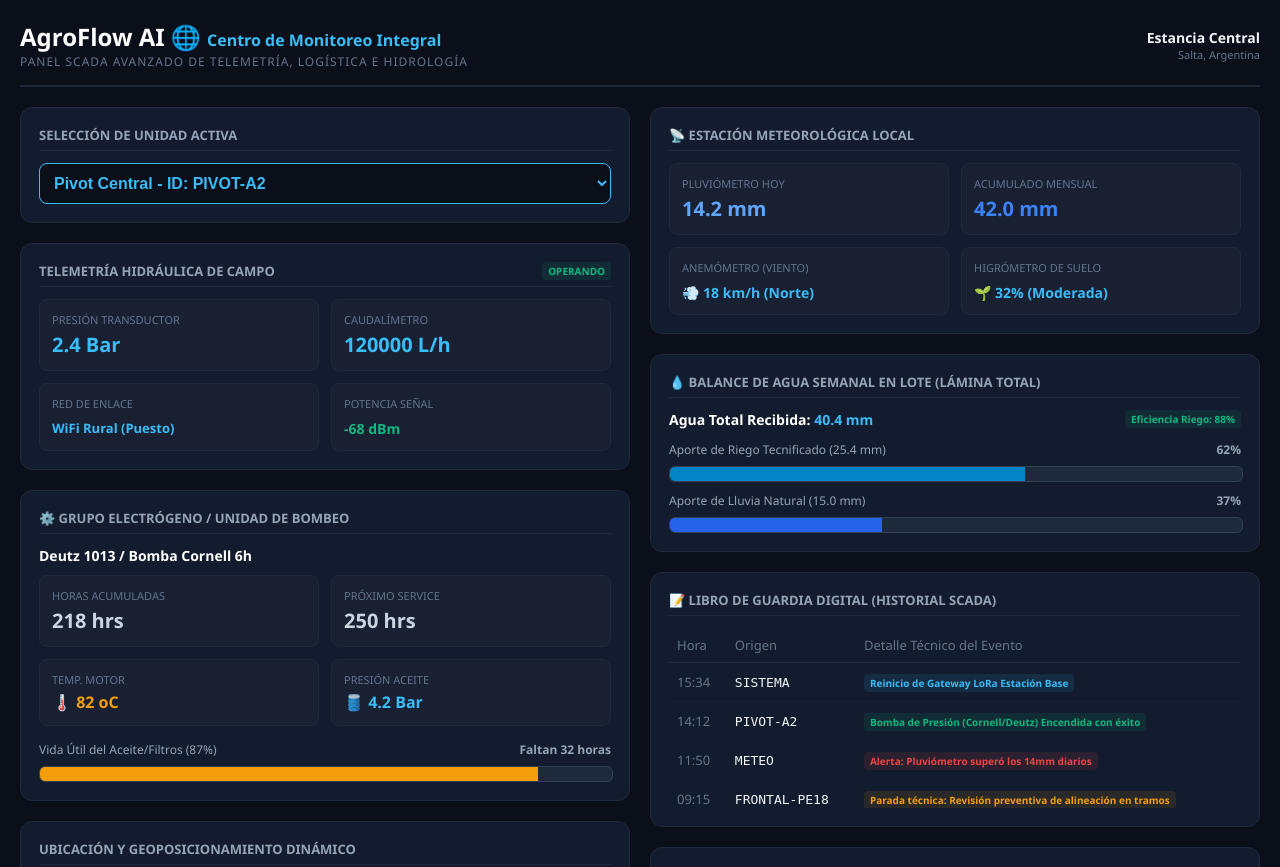
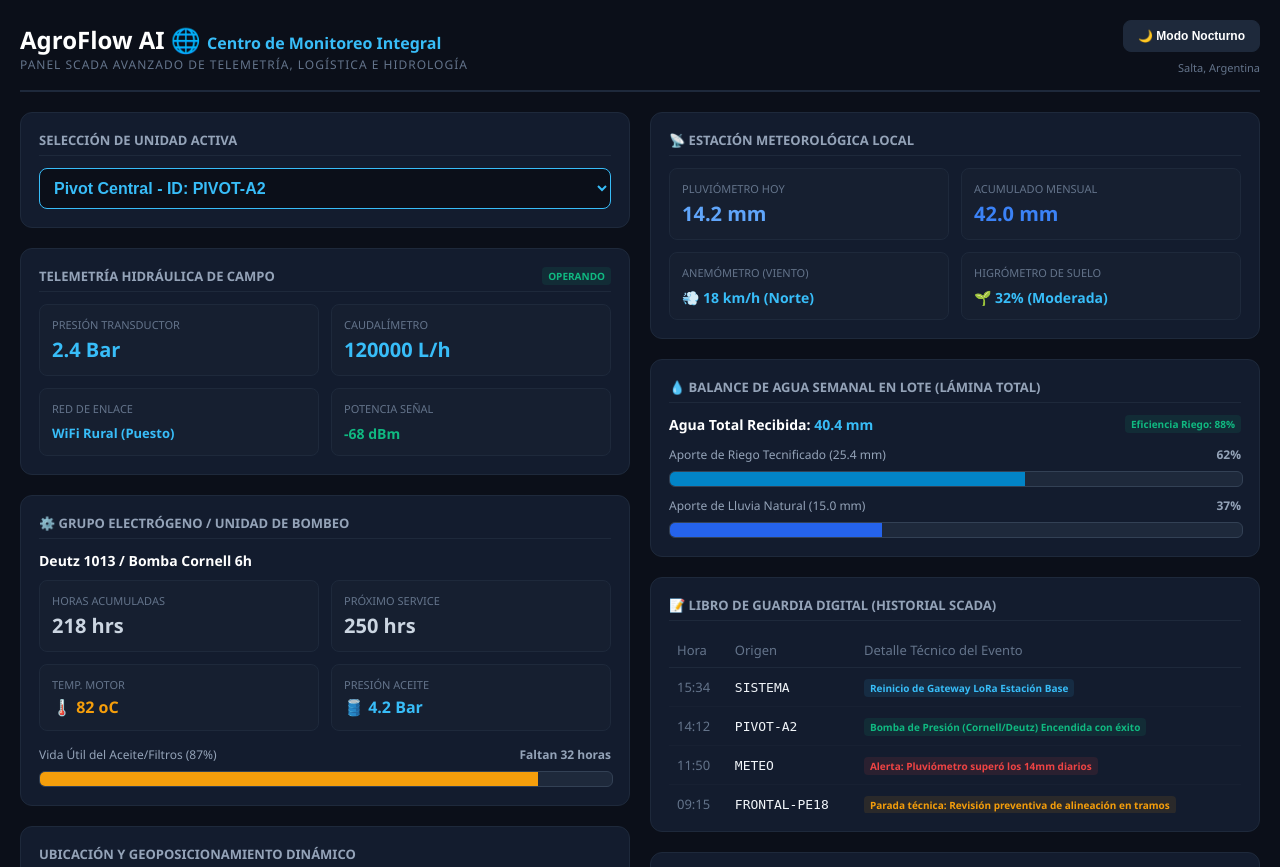
Before and after one commit to Agro-Cloud-Riego/Agro-Cloud-Riego, a Flask app: page / in a window 1280 px wide. Shown: the top 867 px of the page. Run offline with Flask 3, Linux system fonts and the light colour scheme.

Commit message:
dashboard.html

```diff
--- a/templates/dashboard.html
+++ b/templates/dashboard.html
@@ -5,19 +5,35 @@
     <meta name="viewport" content="width=device-width, initial-scale=1.0">
     <title>AgroFlow Pro - Telemetría Rural</title>
     <style>
-        :root { --bg-principal: #0b0f19; --bg-tarjeta: #131c2e; --borde: #1e293b; --texto-ok: #38bdf8; --verde: #10b981; --alerta: #f59e0b; }
-        body { font-family: 'Segoe UI', Arial, sans-serif; background-color: var(--bg-principal); color: #f1f5f9; margin: 0; padding: 20px; }
+        :root {
+            --bg-principal: #0b0f19;
+            --bg-tarjeta: #131c2e;
+            --borde: #1e293b;
+            --texto-ok: #38bdf8;
+            --verde: #10b981;
+            --alerta: #f59e0b;
+            --titulos: #94a3b8;
+        }
+        /* CLASE DINÁMICA MODO NOCTURNO INDUSTRIAL */
+        .modo-noche {
+            --bg-principal: #05070c;
+            --bg-tarjeta: #0b0f17;
+            --borde: #161e2e;
+            --texto-ok: #0ea5e9;
+            --titulos: #64748b;
+        }
+        body { font-family: 'Segoe UI', Arial, sans-serif; background-color: var(--bg-principal); color: #f1f5f9; margin: 0; padding: 20px; transition: background 0.3s, color 0.3s; }
         header { display: flex; justify-content: space-between; align-items: center; border-bottom: 2px solid var(--borde); padding-bottom: 15px; margin-bottom: 20px; }
         h1 { margin: 0; font-size: 24px; color: #fff; }
         .logo-meta { font-size: 12px; color: #64748b; text-transform: uppercase; letter-spacing: 1px; }
         .dashboard-layout { display: grid; grid-template-columns: 1fr 1fr; gap: 20px; }
         @media(max-width: 900px) { .dashboard-layout { grid-template-columns: 1fr; } }
         .columna { display: flex; flex-direction: column; gap: 20px; }
-        .panel { background-color: var(--bg-tarjeta); border: 1px solid var(--borde); border-radius: 12px; padding: 18px; text-align: left; }
-        .panel-titulo { font-size: 13px; font-weight: bold; color: #94a3b8; text-transform: uppercase; margin-bottom: 12px; border-bottom: 1px solid var(--borde); padding-bottom: 6px; display: flex; justify-content: space-between; }
+        .panel { background-color: var(--bg-tarjeta); border: 1px solid var(--borde); border-radius: 12px; padding: 18px; text-align: left; transition: background 0.3s; }
+        .panel-titulo { font-size: 13px; font-weight: bold; color: var(--titulos); text-transform: uppercase; margin-bottom: 12px; border-bottom: 1px solid var(--borde); padding-bottom: 6px; display: flex; justify-content: space-between; }
         .selector-flota select { background: var(--bg-principal); color: var(--texto-ok); padding: 10px; border-radius: 8px; border: 1px solid var(--texto-ok); font-size: 16px; width: 100%; font-weight: bold; cursor: pointer; }
         .telemetria-grid { display: grid; grid-template-columns: 1fr 1fr; gap: 12px; }
-        .card-dato { background: rgba(255,255,255,0.02); border-radius: 8px; border: 1px solid var(--borde); padding: 12px; }
+        .card-dato { background: rgba(255,255,255,0.01); border-radius: 8px; border: 1px solid var(--borde); padding: 12px; }
         .dato-lbl { font-size: 11px; color: #64748b; text-transform: uppercase; }
         .dato-val { font-size: 20px; font-weight: bold; color: var(--texto-ok); margin-top: 4px; }
         .mapa-simulado { background: #070a12; border: 2px dashed var(--borde); height: 160px; border-radius: 8px; display: flex; align-items: center; justify-content: center; position: relative; overflow: hidden; }
@@ -41,9 +57,24 @@
         .color-critico { background-color: #ef4444; }
         .color-riego { background-color: #0284c7; }
         .color-lluvia { background-color: #2563eb; }
+
+        /* BOTÓN DE CONTROL SUPERIOR */
+        .btn-noche { background: #1e293b; color: #fff; border: 1px solid var(--borde); padding: 8px 14px; border-radius: 8px; cursor: pointer; font-weight: bold; font-size: 12px; display: inline-flex; align-items: center; gap: 6px; }
+        .btn-noche:hover { background: #334155; }
     </style>
     <script>
         function cambiarEquipo(select) { window.location.href = "/?equipo=" + select.value; }
+
+        // FUNCIÓN JAVASCRIPT INTERNA PARA PASAR A MODO NOCTURNO
+        function conmutarModoNoche() {
+            document.body.classList.toggle('modo-noche');
+            const boton = document.getElementById('botonMeteoNoche');
+            if(document.body.classList.contains('modo-noche')) {
+                boton.innerHTML = "☀️ Modo Diurno";
+            } else {
+                boton.innerHTML = "🌙 Modo Nocturno";
+            }
+        }
     </script>
 </head>
 <body>
@@ -53,8 +84,8 @@
             <h1>AgroFlow AI 🌐 <span style="font-size: 16px; color: var(--texto-ok);">Centro de Monitoreo Integral</span></h1>
             <div class="logo-meta">Panel SCADA Avanzado de Telemetría, Logística e Hidrología</div>
         </div>
-        <div style="text-align: right;">
-            <div style="font-size: 14px; font-weight: bold;">Estancia Central</div>
+        <div style="text-align: right; display: flex; flex-direction: column; align-items: flex-end; gap: 8px;">
+            <button id="botonMeteoNoche" class="btn-noche" onclick="conmutarModoNoche()">🌙 Modo Nocturno</button>
             <div style="font-size: 11px; color: #64748b;">Salta, Argentina</div>
         </div>
     </header>
```
